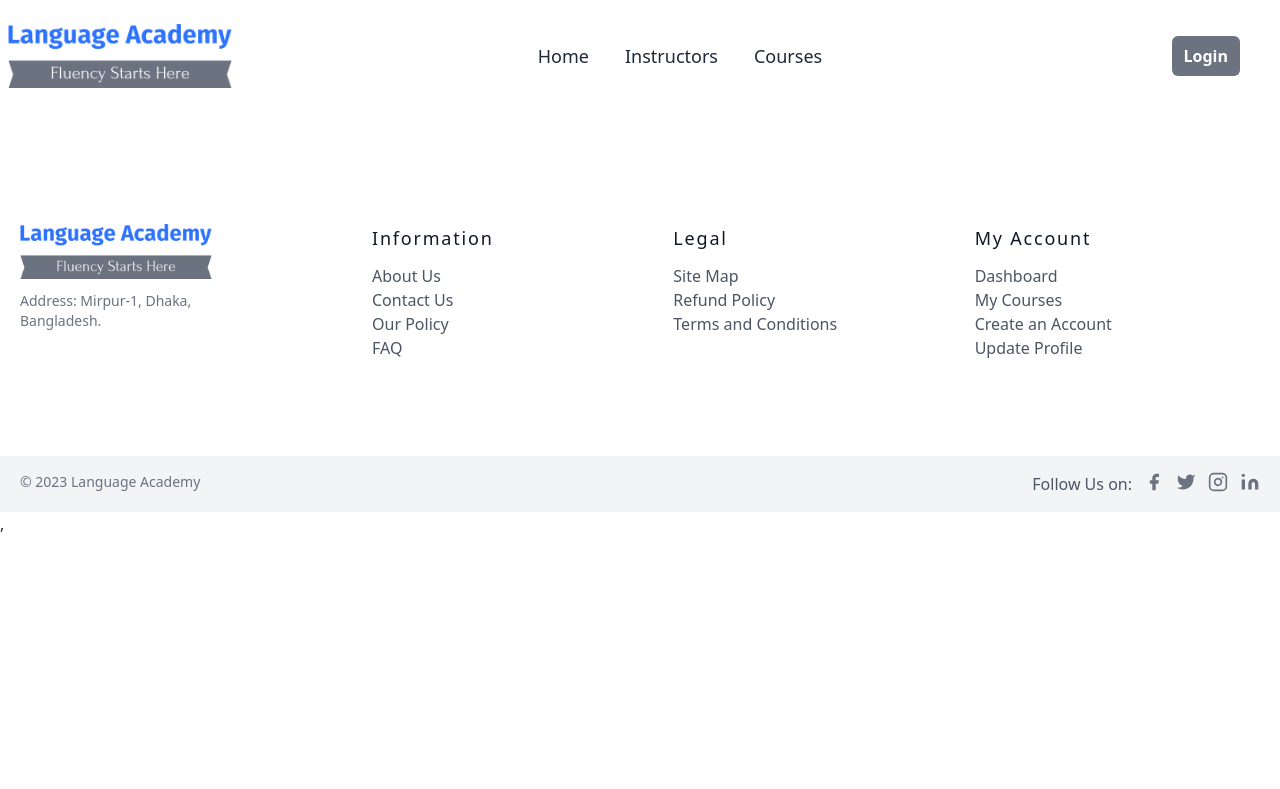
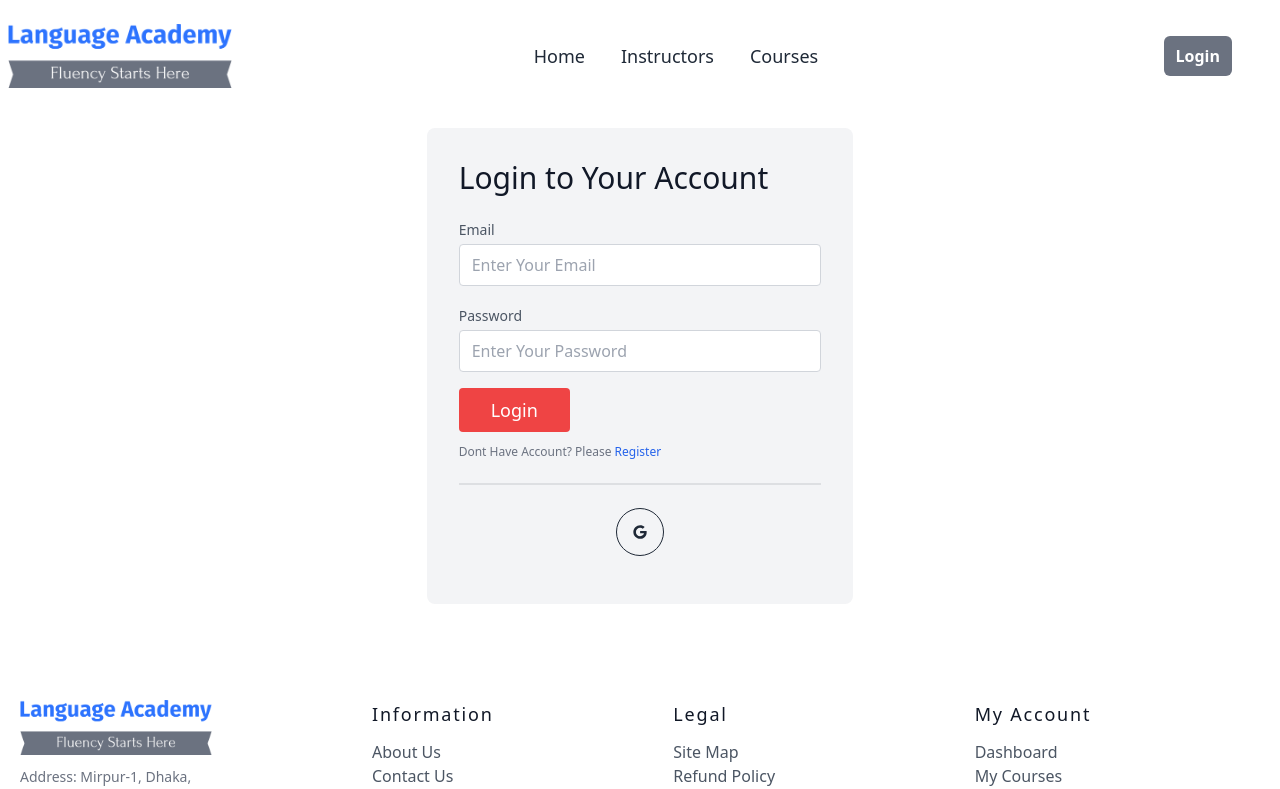
Before and after one commit to mhmahdi97/language-academy-client, a React (Vite) app: page /login in a window 1280 px wide. Shown: the top 789 px of the page. Built offline with nearby package versions, Linux system fonts and the light colour scheme; no server answers.

Commit message:
created login page with social login

```diff
--- a/src/Pages/Login/Login.jsx
+++ b/src/Pages/Login/Login.jsx
@@ -1,8 +1,76 @@
-import React from 'react';
+import React, { useContext, useState } from 'react';
+import { AuthContext } from '../../providers/AuthProvider';
+import { Link, useLocation, useNavigate } from 'react-router-dom';
+import { useForm } from 'react-hook-form';
+import Swal from 'sweetalert2';
+import SocialLogin from '../Shared/SocialLogin';
 
 const Login = () => {
+
+    const [error, setError] = useState('');
+
+    const { register, handleSubmit, reset, formState: { errors } } = useForm();
+    const { signIn } = useContext(AuthContext);
+    const navigate = useNavigate();
+    const location = useLocation();
+
+    const from = location.state?.from?.pathname || "/";
+
+    const handleLogin = data => {
+        console.log(data)
+
+        signIn(data.email, data.password)
+            .then(result => {
+                const loggedUser = result.user;
+                console.log(loggedUser);
+                Swal.fire({
+                    position: 'top',
+                    icon: 'success',
+                    title: 'User Login Successfull!',
+                    showConfirmButton: false,
+                    timer: 1500
+                });
+                navigate(from, { replace: true })
+            })
+            .catch(error => {
+                console.log(error);
+                if(error.message === 'Firebase: Error (auth/wrong-password).') {
+                setError('You Have Entered a Wrong Password!!!')
+
+            }
+                else if (error.message === 'Firebase: Error (auth/configuration-not-found).' ||'Firebase: Error (auth/user-not-found).') {
+                    setError('Account Not Found!!!')
+                }
+            })
+
+
+
+
+    }
+
+
     return (
-        <div>
+        <div className="text-gray-600 body-font">
+
+            <div className="lg:w-2/6 md:w-1/2 bg-gray-100 rounded-lg p-8 flex flex-col mx-auto w-full mt-10 md:mt-0">
+                <h2 className="text-gray-900 text-3xl font-medium title-font mb-5">Login to Your Account</h2>
+                <form onSubmit={handleSubmit(handleLogin)}>
+                    <div className="relative mb-4">
+                        <label className="leading-7 text-sm text-gray-600">Email</label>
+                        <input type="email" {...register("email", { required: true })} placeholder="Enter Your Email" className="w-full bg-white rounded border border-gray-300 focus:border-red-500 focus:ring-2 focus:ring-red-200 text-base outline-none text-gray-700 py-1 px-3 leading-8 transition-colors duration-200 ease-in-out"  />
+                    </div>
+                    <div className="relative mb-4">
+                        <label className="leading-7 text-sm text-gray-600">Password</label>
+                        <input type="password" {...register("password", { required: true })} placeholder="Enter Your Password" className="w-full bg-white rounded border border-gray-300 focus:border-red-500 focus:ring-2 focus:ring-red-200 text-base outline-none text-gray-700 py-1 px-3 leading-8 transition-colors duration-200 ease-in-out" />
+                        <p className='text-red-600 text-lg mt-2'>{error}</p>
+                    </div>
+                    <button className="text-white bg-red-500 border-0 py-2 px-8 focus:outline-none hover:bg-red-600 rounded text-lg">Login</button>
+                </form>
+                <p className="text-xs text-gray-500 mt-3">
+                    Dont Have Account? Please <Link to="/register" className=" text-blue-600">Register</Link>
+                </p>
+                <SocialLogin></SocialLogin>
+            </div>
 
         </div>
     );
--- a/src/Pages/Register/Register.jsx
+++ b/src/Pages/Register/Register.jsx
@@ -24,7 +24,7 @@ const Register = () => {
                     <h2 className="text-gray-900 text-3xl font-medium title-font mb-5">Register to an Account</h2>
                     <form onSubmit={handleSubmit(onSubmit)}>
                         <div className="relative mb-4">
-                            <label className="leading-7 text-sm text-gray-600">Name</label>
+                            <label className="leading-7 text-sm text-gray-600">Name*</label>
                             <input type="text" {...register("name", { required: true })} name="name" placeholder="Enter Your Name" className="w-full bg-white rounded border border-gray-300 focus:border-red-500 focus:ring-2 focus:ring-red-200 text-base outline-none text-gray-700 py-1 px-3 leading-8 transition-colors duration-200 ease-in-out" />
                             {errors.name && <span className="text-red-600">Name is required</span>}
                         </div>
@@ -33,12 +33,12 @@ const Register = () => {
                             <input type="text" {...register("photoURL")} name="photo" placeholder="Enter Your Photo URL" className="w-full bg-white rounded border border-gray-300 focus:border-red-500 focus:ring-2 focus:ring-red-200 text-base outline-none text-gray-700 py-1 px-3 leading-8 transition-colors duration-200 ease-in-out" />
                         </div>
                         <div className="relative mb-4">
-                            <label className="leading-7 text-sm text-gray-600">Email</label>
+                            <label className="leading-7 text-sm text-gray-600">Email*</label>
                             <input type="email" {...register("email", { required: true })} name="email" placeholder="Enter Your Email" className="w-full bg-white rounded border border-gray-300 focus:border-red-500 focus:ring-2 focus:ring-red-200 text-base outline-none text-gray-700 py-1 px-3 leading-8 transition-colors duration-200 ease-in-out" />
                             {errors.email && <span className="text-red-600">Email is required</span>}
                         </div>
                         <div className="relative mb-4">
-                            <label className="leading-7 text-sm text-gray-600">Password</label>
+                            <label className="leading-7 text-sm text-gray-600">Password*</label>
                             <input type="password"
                             {...register("password", {
                                     required: true,
@@ -55,7 +55,7 @@ const Register = () => {
 
 
                         <div className="relative mb-4">
-                            <label className="leading-7 text-sm text-gray-600">Confirm Password</label>
+                            <label className="leading-7 text-sm text-gray-600">Confirm Password*</label>
                             <input type="password"
                             {...register("passwordConfirmation", {
                                     required: "Please confirm password!",
--- a/src/Pages/Shared/Navbar.jsx
+++ b/src/Pages/Shared/Navbar.jsx
@@ -60,7 +60,7 @@ const Navbar = () => {
 
 
 
-            <div className="navbar-end mr-8">
+            <div className="navbar-end mr-10">
                 {
                     user ? <>
 
--- a/src/Pages/Shared/SocialLogin.jsx
+++ b/src/Pages/Shared/SocialLogin.jsx
@@ -2,6 +2,7 @@ import React, { useContext } from 'react';
 import { AuthContext } from '../../providers/AuthProvider';
 import { useLocation, useNavigate } from 'react-router-dom';
 import { FaGoogle } from 'react-icons/fa';
+import Swal from 'sweetalert2';
 
 const SocialLogin = () => {
     const { googleSignIn } = useContext(AuthContext);
@@ -15,18 +16,25 @@ const SocialLogin = () => {
             .then(result => {
                 const loggedInUser = result.user;
                 console.log(loggedInUser);
-                // const saveUser = { name: loggedInUser.displayName, email: loggedInUser.email }
-                // fetch('https://bistro-boss-server-fawn.vercel.app/users', {
-                //     method: 'POST',
-                //     headers: {
-                //         'content-type': 'application/json'
-                //     },
-                //     body: JSON.stringify(saveUser)
-                // })
-                //     .then(res => res.json())
-                //     .then(() => {
-                //         navigate(from, { replace: true });
-                //     })
+                const saveUser = { name: loggedInUser.displayName, email: loggedInUser.email, role: "user" }
+                fetch('http://localhost:5000/users', {
+                    method: 'POST',
+                    headers: {
+                        'content-type': 'application/json'
+                    },
+                    body: JSON.stringify(saveUser)
+                })
+                    .then(res => res.json())
+                    .then(() => {
+                        Swal.fire({
+                            position: 'top',
+                            icon: 'success',
+                            title: 'User Login Successfull!',
+                            showConfirmButton: false,
+                            timer: 1500
+                        });
+                        navigate(from, { replace: true });
+                    })
             })
     }
 
```
